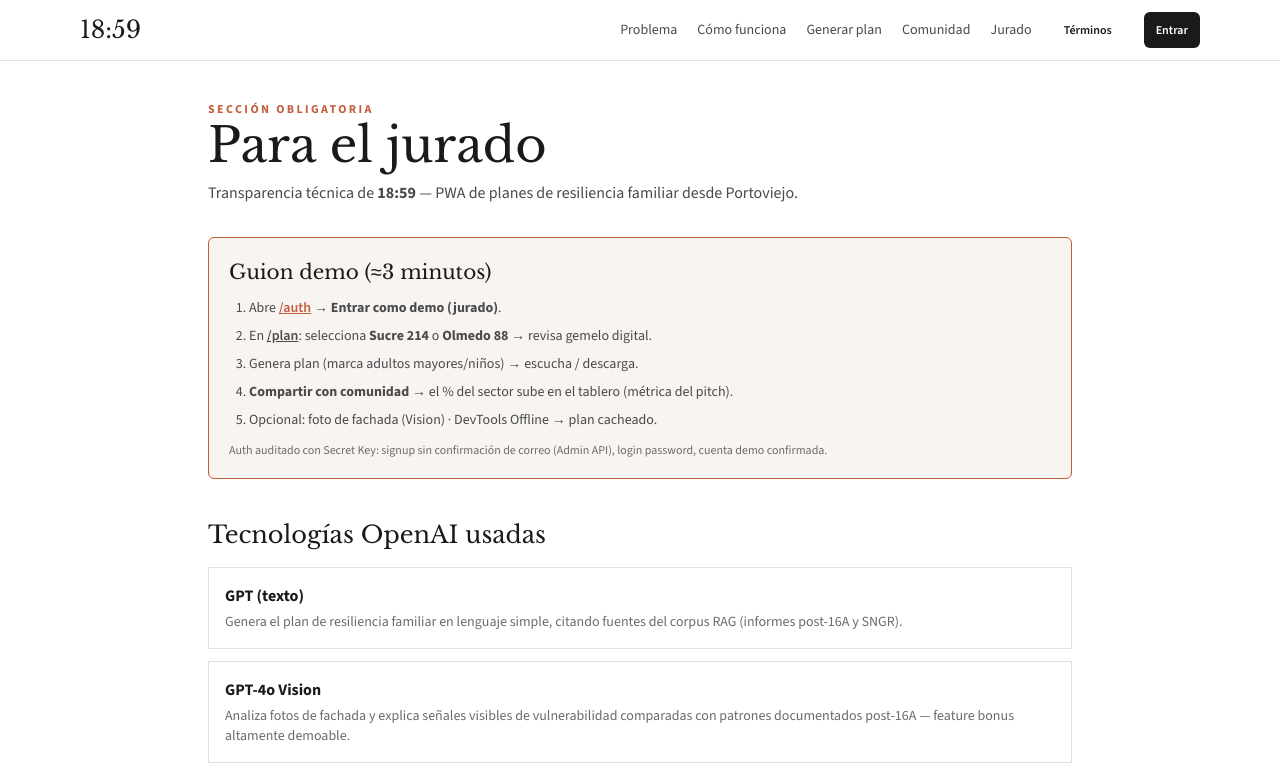
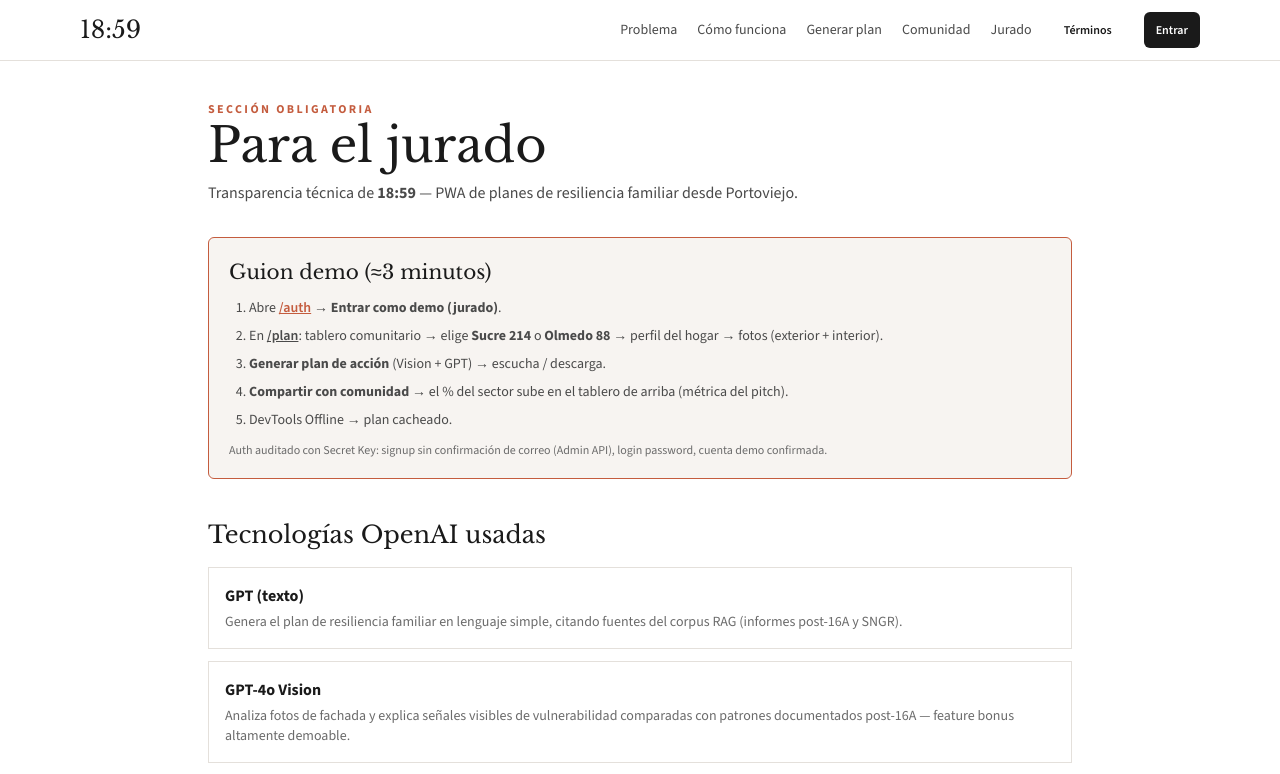
Before and after one commit to grisbope/18-59, a Next.js app: page /jurado in a window 1280 px wide. Shown: the top 774 px of the page. Built offline with nearby package versions, Linux system fonts and the light colour scheme.

Commit message:
docs: alinear pitch del jurado con flujo datos-primero

```diff
--- a/src/app/jurado/page.tsx
+++ b/src/app/jurado/page.tsx
@@ -69,15 +69,19 @@ export default function JuradoPage() {
             <Link href="/plan" className="font-semibold underline">
               /plan
             </Link>
-            : selecciona <strong>Sucre 214</strong> o <strong>Olmedo 88</strong> →
-            revisa gemelo digital.
+            : tablero comunitario → elige <strong>Sucre 214</strong> o{" "}
+            <strong>Olmedo 88</strong> → perfil del hogar → fotos (exterior +
+            interior).
           </li>
-          <li>Genera plan (marca adultos mayores/niños) → escucha / descarga.</li>
+          <li>
+            <strong>Generar plan de acción</strong> (Vision + GPT) → escucha /
+            descarga.
+          </li>
           <li>
             <strong>Compartir con comunidad</strong> → el % del sector sube en el
-            tablero (métrica del pitch).
+            tablero de arriba (métrica del pitch).
           </li>
-          <li>Opcional: foto de fachada (Vision) · DevTools Offline → plan cacheado.</li>
+          <li>DevTools Offline → plan cacheado.</li>
         </ol>
         <p className="mt-3 text-xs text-[var(--color-muted)]">
           Auth auditado con Secret Key: signup sin confirmación de correo (Admin
```
